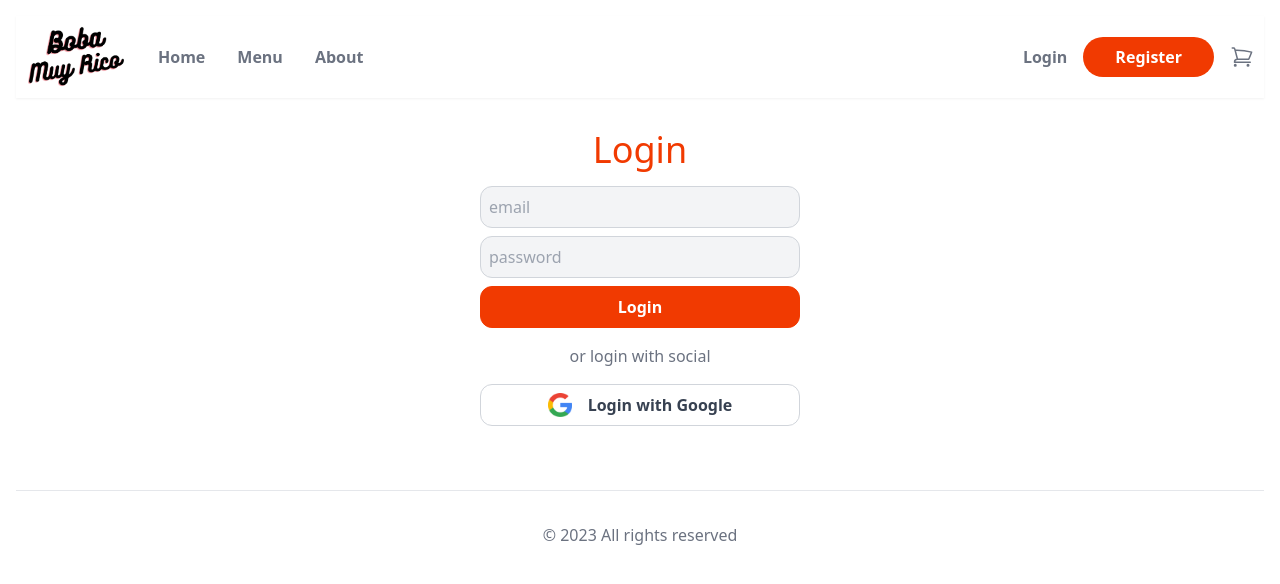
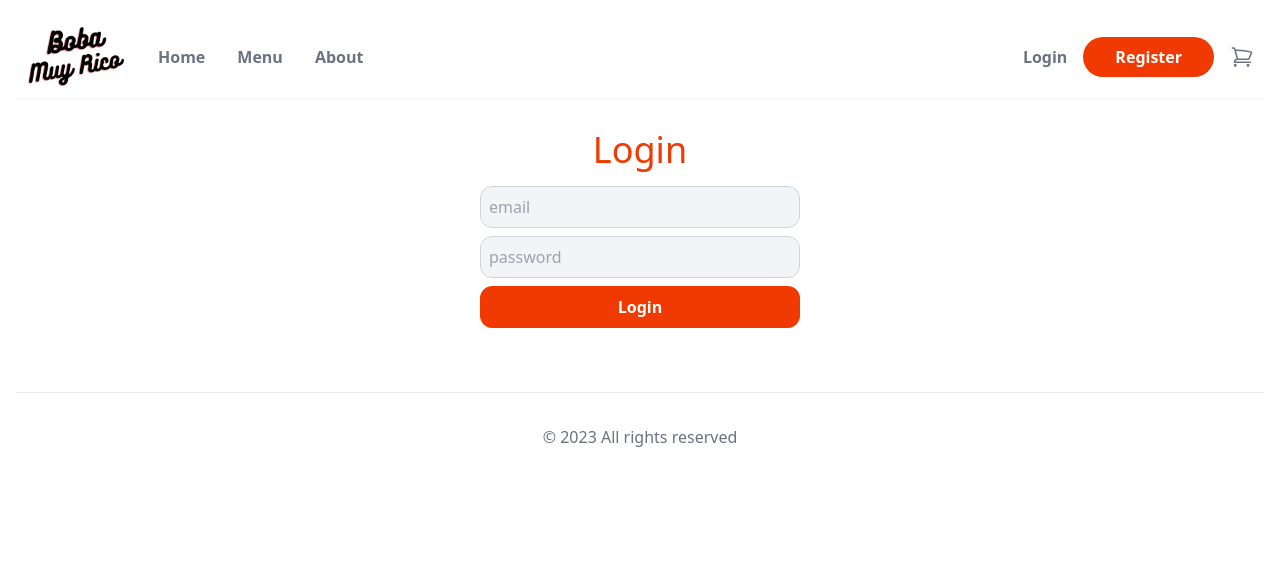
Before and after one commit to worleydev/boba-muy-rico, a Next.js app: page /login in a window 1280 px wide. Shown: the top 584 px of the page. Built offline with nearby package versions, Linux system fonts and the light colour scheme; no server answers.

Commit message:
removed google sign-in

```diff
--- a/src/app/login/page.js
+++ b/src/app/login/page.js
@@ -31,10 +31,10 @@ export default function LoginPage() {
                     disabled={loginInProgress}
                     onChange={ev => setPassword(ev.target.value)} />
             <button disabled={loginInProgress} type="submit">Login</button>
-            <div className="my-4 text-center text-gray-500 ">or login with social</div>
+            {/* <div className="my-4 text-center text-gray-500 ">or login with social</div>
                 <button className="flex gap-4 justify-center">
                     <Image src={"/googleLogo.png"} alt={"google icon"} width={"24"} height={"24"} />
-                    Login with Google</button>
+                    Login with Google</button> */}
             </form>
         </section>
     )
```
